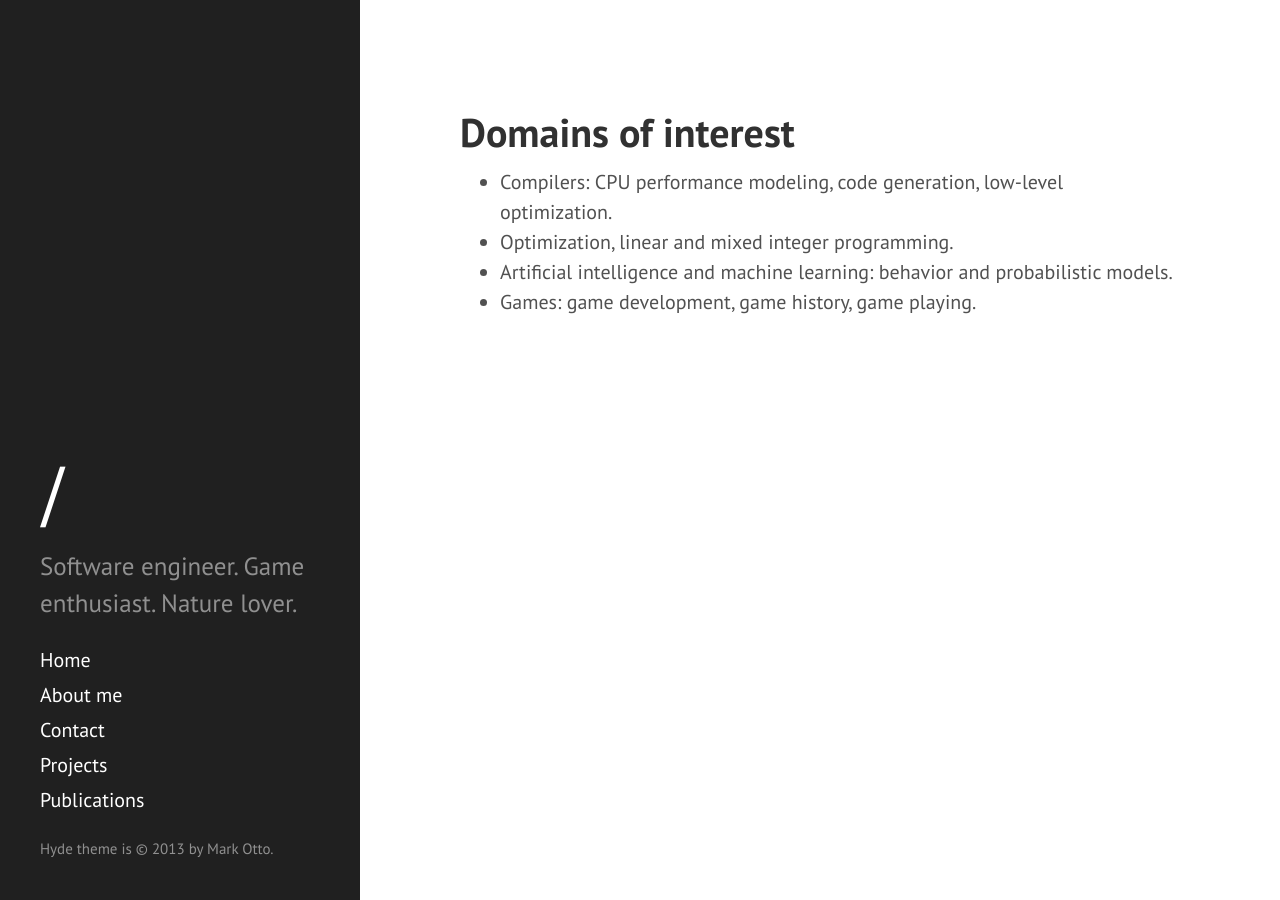
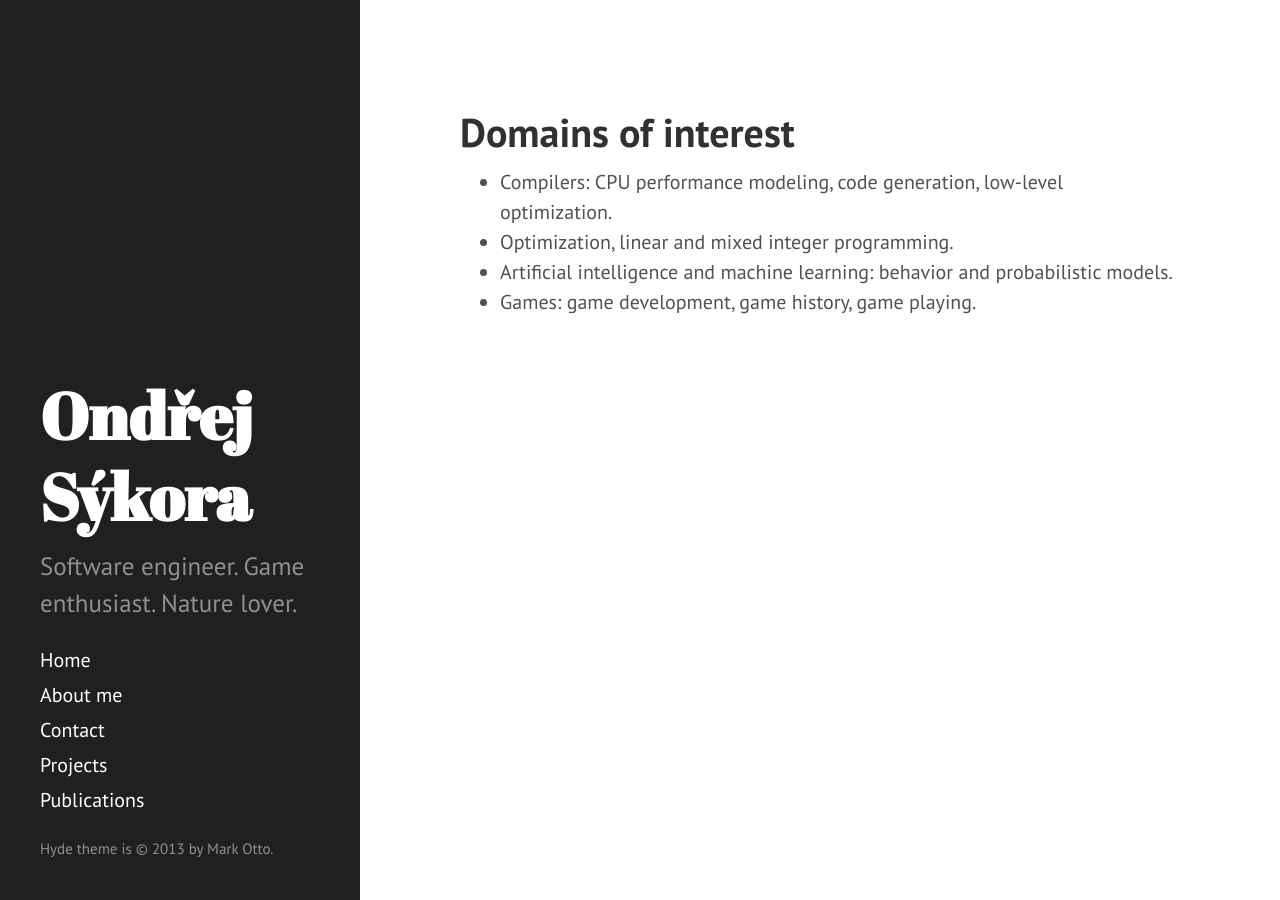
Before and after one commit to ondrasej/ondrejsykora.github.io, a Jekyll site: the page built from index.md, in a window 1280 px wide. Built offline with Jekyll 4.4.1, drawn with Linux system fonts in a browser that asks for light colours.

Commit message:
Now fixed the site.baseurl issue for real (and also fixed the issue caused by the previous fix).

```diff
--- a/_includes/sidebar.html
+++ b/_includes/sidebar.html
@@ -2,8 +2,8 @@
   <div class="container sidebar-sticky">
     <div class="sidebar-about">
       <h1>
-        <a href="{{ site.baseurl }}">
-          {{ "/" | relative_url }}
+        <a href="{{ "/" | relative_url }}">
+          {{ site.title }}
         </a>
       </h1>
       <p class="lead">{{ site.description }}</p>
```
